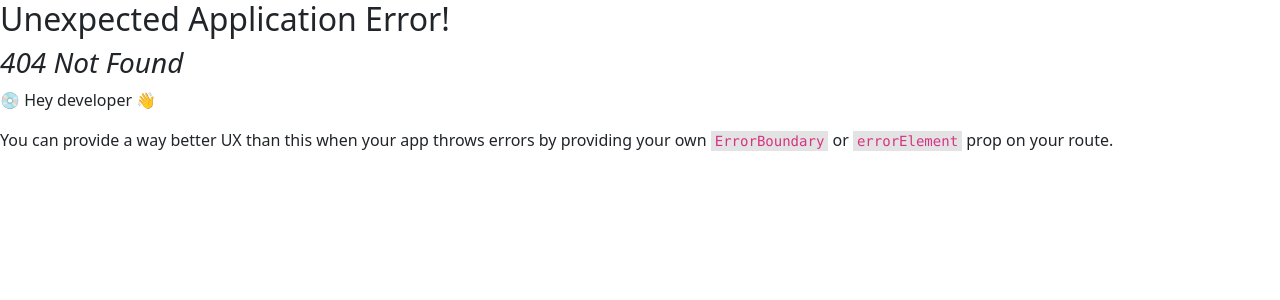
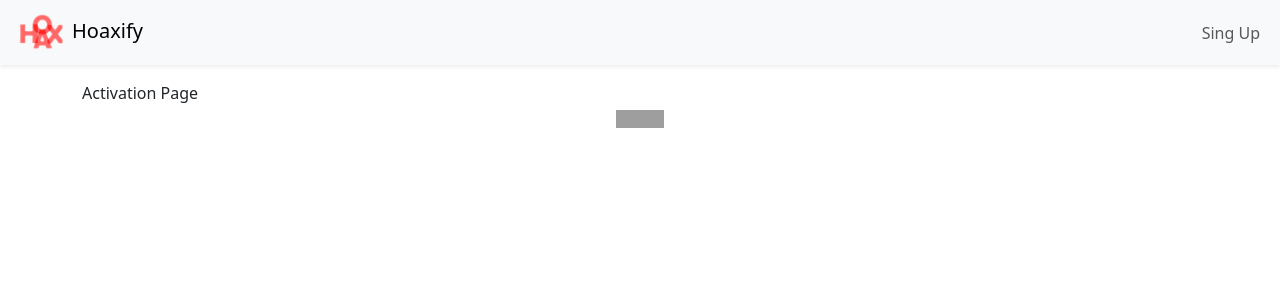
Before and after one commit to UgurKADIOGLU/springBoot-react, a React (Vite) app in the folder frontend/: page /activation in a window 1280 px wide. Before the commit this address had no page. Shown: the top 300 px of the page. Built offline with nearby package versions, Linux system fonts and the light colour scheme; grey boxes are pictures that could not be loaded.

Commit message:
activation sayfası eklendi

```diff
--- a/frontend/src/App.jsx
+++ b/frontend/src/App.jsx
@@ -1,8 +1,10 @@
 import { Link, Outlet } from "react-router-dom";
 import logo from "./assets/hoaxify.png";
 import { LanguageSelector } from "./shared/components/LanguageSelector";
+import { useTranslation } from "react-i18next";
 
 function App() {
+  const{t}=useTranslation();
   return (
     <>
       <nav className="navbar navbar-expand bg-body-tertiary shadow-sm">
@@ -13,7 +15,7 @@ function App() {
           </Link>
           <ul className="navbar-nav">
             <li className="nav-item">
-              <Link className="nav-link" to="/singup">Sing Up</Link>
+              <Link className="nav-link" to="/singup">{t('singUp')}</Link>
             </li>
           </ul>
         </div>
--- /dev/null
+++ b/frontend/src/pages/activation/index.jsx
@@ -0,0 +1,7 @@
+function Activation() {
+  return (
+    <div>Activation Page</div>
+  )
+}
+
+export default Activation
--- a/frontend/src/router/index.js
+++ b/frontend/src/router/index.js
@@ -2,6 +2,7 @@ import { createBrowserRouter } from "react-router-dom";
 import Home from "../pages/Home/Index";
 import Singup from "../pages/Singup/Index";
 import App from "../App";
+import Activation from "../pages/activation";
 
 export default createBrowserRouter([
   {
@@ -17,6 +18,10 @@ export default createBrowserRouter([
             path: "/singup",
             Component: Singup,
           },
+          {
+            path: "/activation",
+            Component: Activation,
+          }
     ]
   }
 ]);
```
